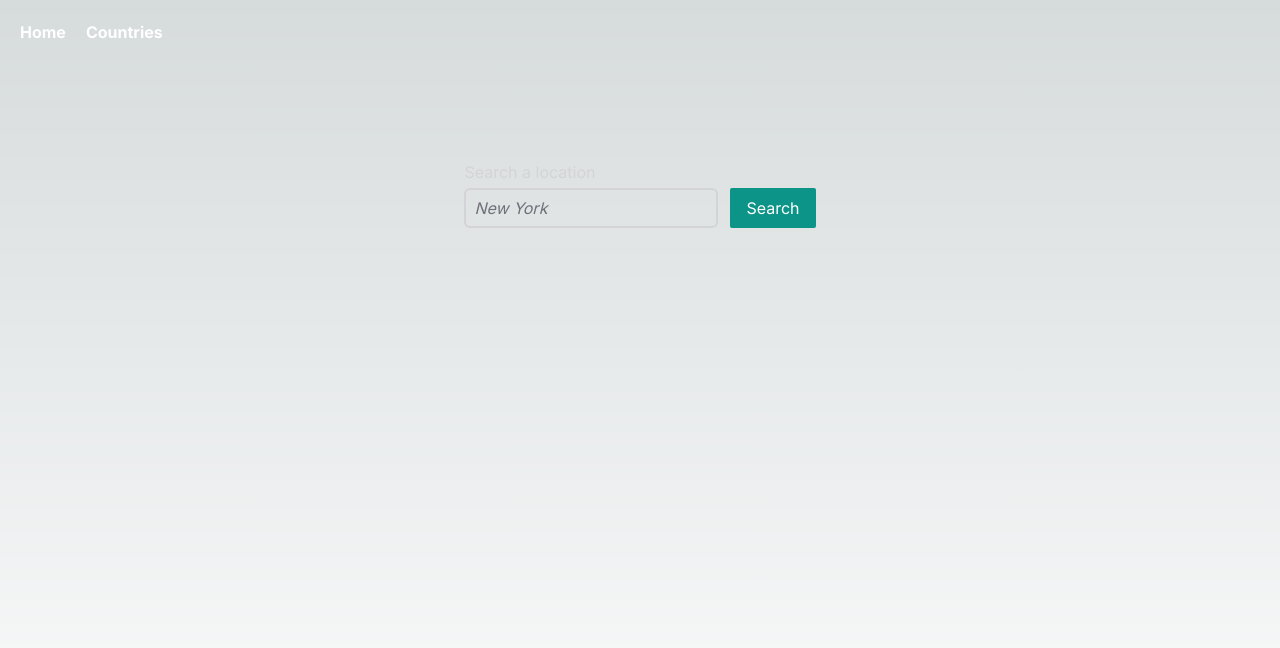
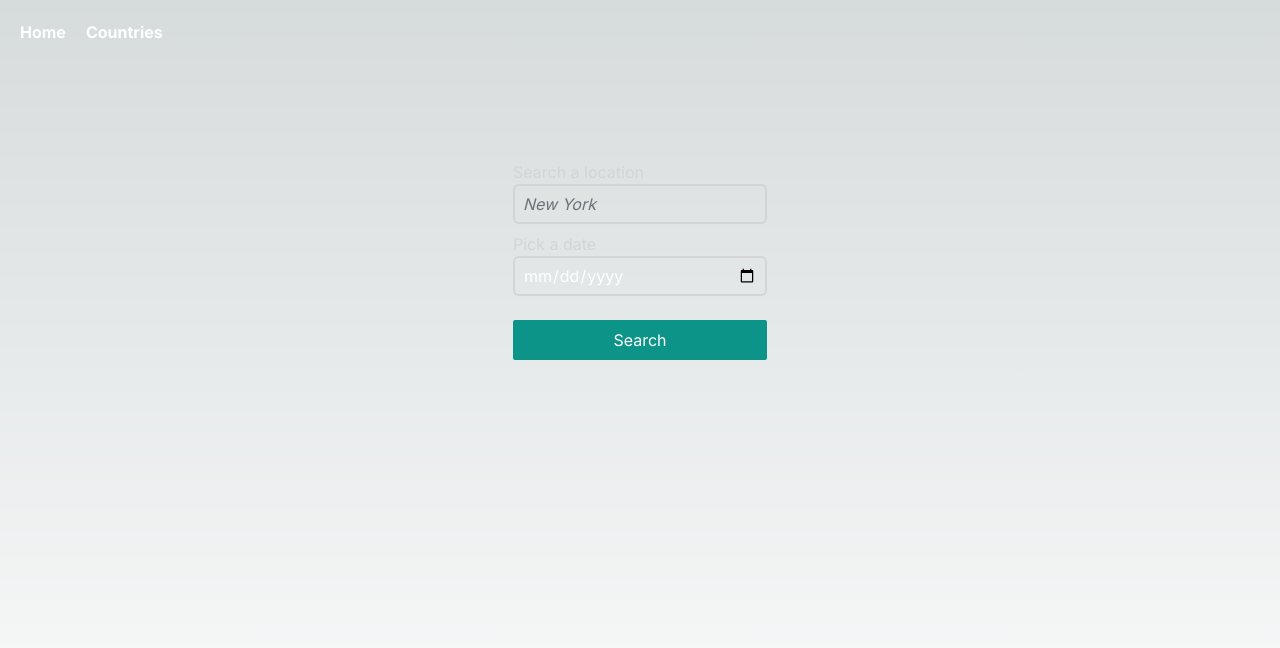
Before and after one commit to PlankoAdam/zadanie4, a Next.js app: page / in a window 1280 px wide. Shown: the top 648 px of the page. Built offline with nearby package versions, Linux system fonts and the light colour scheme.

Commit message:
monthly avg

```diff
--- a/src/app/placeInfo.js
+++ b/src/app/placeInfo.js
@@ -3,9 +3,8 @@ import WeatherWidget from "./weatherWidget";
 
 export default function PlaceInfo(props) {
   if (!props.placeData) return null;
-  if (!props.placeData.display_name) {
-    return null;
-  } else {
+  if (!props.placeData.display_name) return null;
+  if (!props.date) return null;
   const [countryData, setCountryData] = useState();
   const [weather, setWeather] = useState({});
   const [currencies, setCurrencies] = useState("");
@@ -59,8 +58,7 @@ export default function PlaceInfo(props) {
           <p>{currencies}</p>
         </div>
       </div>
-        <WeatherWidget weather={weather}></WeatherWidget>
+      <WeatherWidget weather={weather} date={props.date}></WeatherWidget>
     </div>
   );
 }
-}
--- a/src/app/placeSearch.js
+++ b/src/app/placeSearch.js
@@ -6,6 +6,7 @@ import { useState } from "react";
 export default function PlaceSearch() {
   const { register, handleSubmit } = useForm();
   const [placeData, setPlaceData] = useState({});
+  const [date, setDate] = useState("");
 
   const getPlace = async (formData) => {
     const query = formData.placeName;
@@ -15,17 +16,24 @@ export default function PlaceSearch() {
     const place = (await res.json())[0];
 
     setPlaceData(place);
+    setDate(formData.date);
   };
 
   return (
     <div className="flex flex-col w-full">
       <div className="mx-auto">
-        <h1 className="text-start  text-zinc-300 mb-1">Search a location</h1>
-        <form onSubmit={handleSubmit(getPlace)} className="flex flex-row mb-16">
+        <form onSubmit={handleSubmit(getPlace)} className="flex flex-col mb-16">
+          <h1 className="text-start  text-zinc-300 ">Search a location</h1>
           <input
-            {...register("placeName")}
+            {...register("placeName", { required: true })}
             placeholder="New York"
-            className="text-white p-1 px-2 rounded-md h-10 me-3 bg-transparent border-zinc-300 border-2 placeholder:italic placeholder:text-zinc-500"
+            className="text-white px-2 mb-2 rounded-md h-10 bg-transparent border-zinc-300 border-2 placeholder:italic placeholder:text-zinc-500"
+          ></input>
+          <h1 className="text-start  text-zinc-300">Pick a date</h1>
+          <input
+            {...register("date", { required: true })}
+            type="date"
+            className="text-white  px-2 mb-6 rounded-md h-10 bg-transparent border-zinc-300 border-2 placeholder:italic placeholder:text-zinc-500"
           ></input>
           <input
             type="submit"
@@ -34,7 +42,7 @@ export default function PlaceSearch() {
           ></input>
         </form>
       </div>
-      <PlaceInfo placeData={placeData}></PlaceInfo>
+      <PlaceInfo placeData={placeData} date={date}></PlaceInfo>
     </div>
   );
 }
--- a/src/app/weatherWidget.js
+++ b/src/app/weatherWidget.js
@@ -5,15 +5,45 @@ export default function WeatherWidget(props) {
   // const [placeName] = useState(props.placeName);
   if (!props.weather.forecast) return null;
 
+  const [avgTemp, setAvgTemp] = useState(0);
+  useEffect(() => {
+    setAvgTemp(
+      getAvgTemp(
+        props.weather.location.lat,
+        props.weather.location.lon,
+        props.date
+      )
+    );
+  }, [props.weather]);
+
   const days = props.weather.forecast.forecastday.map((day) => {
     return <WeatherDay weather={day}></WeatherDay>;
   });
+
+  const getAvgTemp = async (lat, lon, date) => {
+    // console.log(date.substring(0, 3));
+    if (Number(date.substring(0, 4)) > 2023) date = "2023" + date.substring(4);
+    console.log(date);
+    const startDate = date.substring(0, date.length - 2) + "01";
+    const endDate = date.substring(0, date.length - 2) + "28";
+    const res = await fetch(
+      `https://archive-api.open-meteo.com/v1/archive?latitude=${lat}&longitude=${lon}&start_date=${startDate}&end_date=${endDate}&daily=temperature_2m_mean`
+    );
+    const data = await res.json();
+    const temps = data.daily.temperature_2m_mean;
+
+    const sum = temps.reduce((a, b) => a + b, 0);
+    const avg = sum / temps.length || 0;
+
+    return avg;
+  };
 
   return (
     <div>
       <h1 className="font-bold text-4xl mb-5">
         {props.weather ? props.weather.location.name : ""}
       </h1>
+      <h1>{avgTemp}</h1>
       <div className="flex flex-row border-s border-zinc-500">{days}</div>
     </div>
   );
```
Lines whose indentation alone changed are shown as unchanged.
